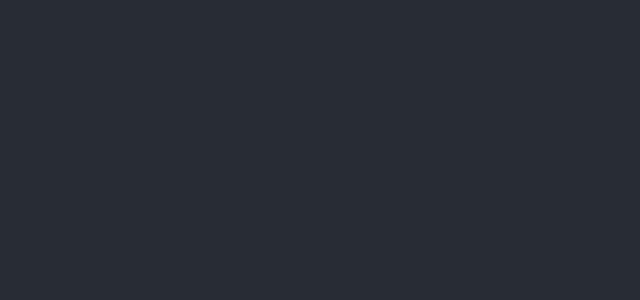
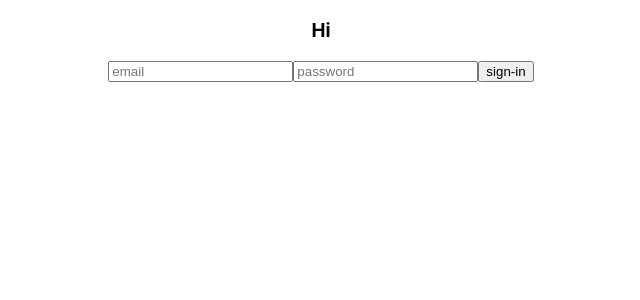
Before and after one commit to garrettpyke/shop-route-client, a React (Create React App) app: page / in a window 1280 px wide. Shown: the top 300 px of the page, without its empty margins (319-959 px from the left). Built offline with nearby package versions, Linux system fonts and the light colour scheme.

Commit message:
Add Home component with sign-in form, sign in to back-end successful

```diff
--- a/src/App.js
+++ b/src/App.js
@@ -1,15 +1,17 @@
 // import logo from './logo.svg';
 import './App.css';
-import React, { useState } from 'react'
+import React from 'react'
 import { Route, Link, Routes, Navigate } from "react-router-dom";
+import Home from './Home/Home';
+
 
 
 function App() {
+
   return (
     <div className="App">
-      <header className="App-header">
-
-      </header>
+      <h3>Hi</h3>
+      <Home />
     </div>
   );
 }
--- /dev/null
+++ b/src/Home/Home.js
@@ -0,0 +1,39 @@
+import React, { useState } from 'react'
+
+const loginUrl = 'http://localhost:8000/sign-in/'
+
+export default function Home() {
+    const [tokenInfo, setTokenInfo] = useState({id: 0, email: "", token: ""})
+    const [user, setUser] = useState({email: "", password: ""})
+
+    const handleChange = event => {
+        event.persist()
+        setUser(prevUser => {
+        const editedUser = {...prevUser, [event.target.name] : event.target.value}
+        return editedUser
+        })
+    }
+
+    const handleSubmit = event => {
+        event.preventDefault()
+        console.log(user)
+        fetch(loginUrl, {
+            headers: {
+                'Content-Type': 'application/json'
+            },
+            method: 'POST',
+            body: JSON.stringify(user)
+        })
+            .then(res => res.json())
+            .then(data => setTokenInfo(data))
+            .then(console.log(tokenInfo))
+    }
+    console.log(tokenInfo)
+    return (
+        <form onSubmit={handleSubmit}>
+            <input type="text" name="email" value={user.email} onChange={handleChange} placeholder="email"></input>
+            <input type="text" name="password" value={user.password} onChange={handleChange} placeholder="password"></input>
+            <input type="submit" value="sign-in"/>
+        </form>
+    )
+}
```
